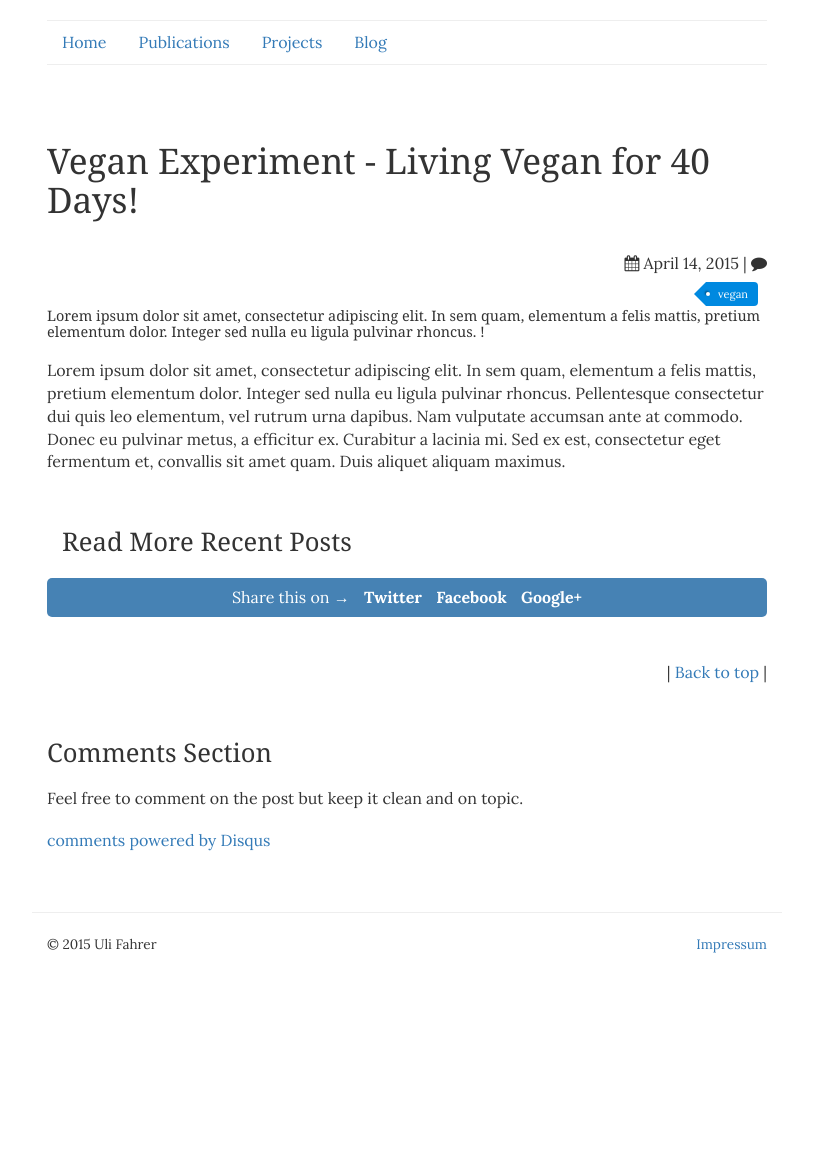
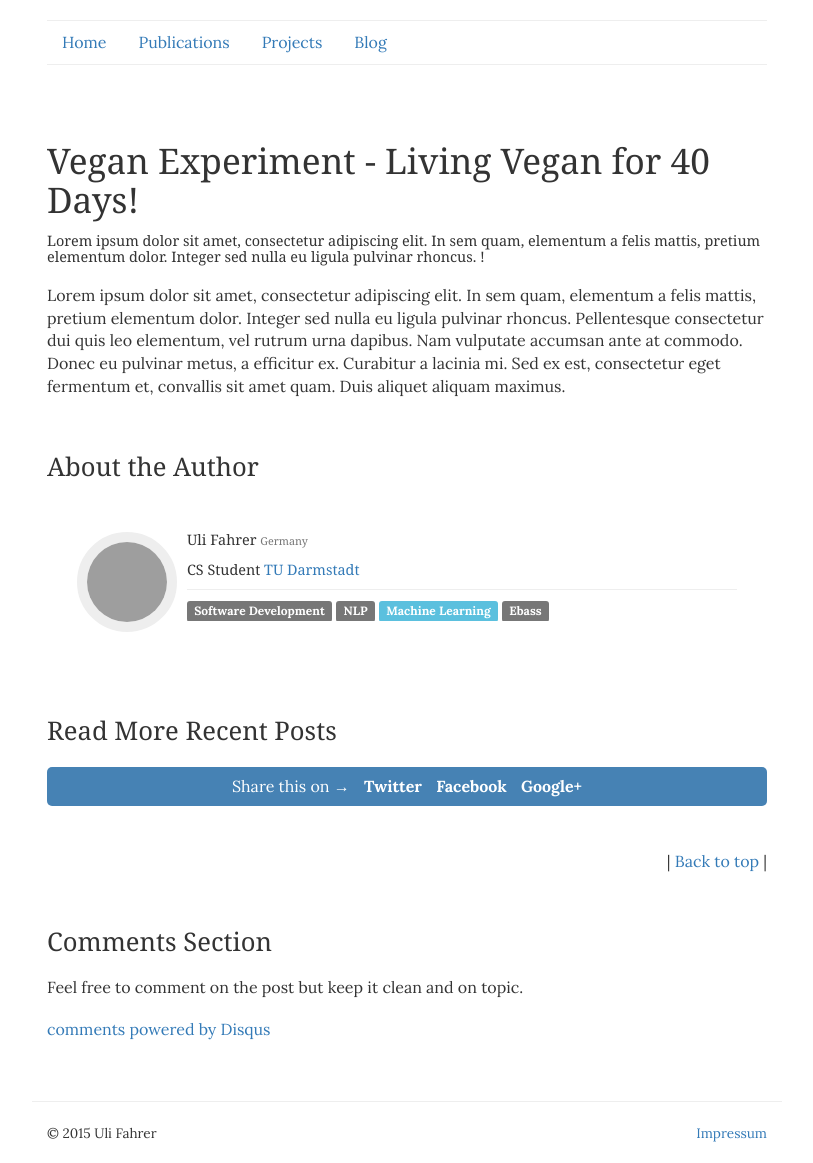
Before and after one commit to Tooa/tooa.github.io, a Jekyll site: the page built from _posts/2015-04-14-Vegan-Experiment.md, in a window 1280 px wide. Shown: the whole page, without its empty margins (233-1046 px from the left). Built offline with Jekyll 4.4.1, drawn with Linux system fonts in a browser that asks for light colours; nearby versions of some CDN libraries; some web fonts are replaced; library files that are not in the unit come from our copies; comment, search, counter and statistics services are not loaded; before the commit the page ends 974 px from its top, so only the background shows below that; grey boxes are pictures that could not be loaded.

Commit message:
improved blog post style

```diff
--- a/_layouts/post.html
+++ b/_layouts/post.html
@@ -1,36 +1,35 @@
 ---
 layout: default
 ---
-
 <div class="content">
     <div class="row">
         <div class="col-md-12">
             <h1>{{ page.title }}</h1>
+            {{ content }}
+        </div>
 
-            <div class="post pull-right hidden-xs">
-                <p>
-                <i class="fa fa-calendar"></i> {{ page.date | date: "%B %e, %Y" }}
-                | <i class="fa fa-comment"></i> <a href="{{ site.url }}{{ page.url }}#disqus_thread"></a>
-                </p>
-                <ul class="tags">
-                    {% for tag in page.tags %}
-                        <a href="/tag/{{ tag }}/" rel="tooltip"
-                       title="View posts tagged with &quot;{{ tag }}&quot;">{{ tag }}</a>
-                        {% if forloop.last != true %} {% endif %}
-                    {% endfor %}
-                </ul>
+        <div class="col-md-12">
+            <h2>About the Author</h2>
+            <div class="media">
+                <a class="pull-left" href="#">
+                    <img class="media-object dp img-circle" src="/img/me_thumbnail.jpg" style="width: 100px;height:100px;">
+                </a>
+                <div class="media-body">
+                    <h4 class="media-heading">Uli Fahrer <small> Germany</small></h4>
+                    <h5>CS Student <a href="http://www.tu-darmstadt.de">TU Darmstadt</a></h5>
+                    <hr style="margin:8px auto">
+
+                    <span class="label label-default">Software Development</span>
+                    <span class="label label-default">NLP</span>
+                    <span class="label label-info">Machine Learning</span>
+                    <span class="label label-default">Ebass</span>
                 </div>
             </div>
         </div>
 
-    <div class="row">
-        <div class="col-md-12">
-            {{ content }}
-        </div>
-    </div>
 
         <div class="col-md-12">
-        <h2>Read More Recent Posts </h2>
+            <h2>Read More Recent Posts</h2>
             <ul class="list-unstyled icon-list square-mark">
                 {% for post in site.posts limit:3 %}
                     {% if post.title != page.title %}
@@ -41,8 +40,7 @@ layout: default
                 {% endfor %}
             </ul>
         </div>
-    <br/>
-    <div class="row">
+
         <div class="col-md-12">
             <div class="share-page">
                 Share this on &rarr;
@@ -53,16 +51,13 @@ layout: default
             <br/>
             <p class="pull-right">{% if page.previous.url %} <a href="{{page.previous.url}}" title="Previous Post: {{page.previous.title}}">&laquo; Previous Blog Post</a> 	{% endif %}  |  <a href="#">Back to top</a>  |  {% if page.next.url %} 	<a href="{{page.next.url}}" title="Next Post: {{page.next.title}}">Next Blog Post &raquo; </a> 	{% endif %} </p>
         </div>
-    </div>
-
 
         {% if page.comments %}
-    <div class="row">
             <div class="col-md-12">
                 <h2>Comments Section</h2>
                 <p>Feel free to comment on the post but keep it clean and on topic.</p>
                 {% include disqus.html %}
             </div>
-    </div>
         {% endif %}
     </div>
+</div>
--- a/css/style.css
+++ b/css/style.css
@@ -219,3 +219,22 @@ p { margin: 1.2em 0; }
 .square-mark li:before {
 	content: '\e074';
 }
+
+.media
+{
+    /*box-shadow:0px 0px 4px -2px #000;*/
+    margin: 20px 0;
+    padding:30px;
+}
+.dp
+{
+    border:10px solid #eee;
+    transition: all 0.2s ease-in-out;
+}
+.dp:hover
+{
+    border:2px solid #eee;
+    transform:rotate(360deg);
+    -ms-transform:rotate(360deg);
+    -webkit-transform:rotate(360deg);
+}
```
Lines whose indentation alone changed are shown as unchanged.
